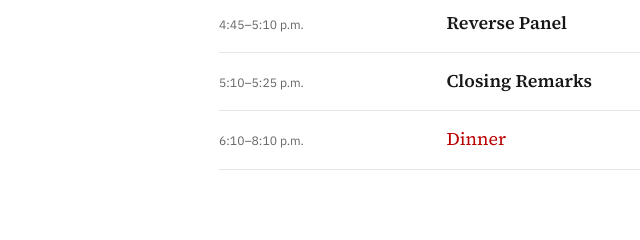
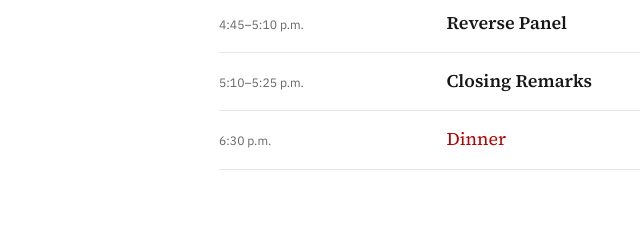
Before and after one commit to nessfest/nessfest.github.io, a plain HTML site: page index.html in a window 1280 px wide. Shown: the part 3800-4040 px from the top of the page, 183-823 px from the left. Drawn offline with Linux system fonts and the light colour scheme.

Commit message:
Correct dinner start time to 6:30 p.m.

```diff
--- a/index.html
+++ b/index.html
@@ -273,7 +273,7 @@
               <p>Closing Remarks</p>
             </li>
             <li class="program-break">
-              <time datetime="2026-11-13T18:10">6:10–8:10 p.m.</time>
+              <time datetime="2026-11-13T18:30">6:30 p.m.</time>
               <p>Dinner</p>
             </li>
           </ol>
@@ -523,7 +523,7 @@
             <div class="visit-content">
               <p class="visit-lead">Cafe Istanbul Dublin</p>
               <p>6125 Riverside Dr, Dublin, OH 43017</p>
-              <p>Friday, November 13 · 6:10–8:10 p.m.</p>
+              <p>Friday, November 13 · 6:30 p.m.</p>
             </div>
           </div>
 
```
